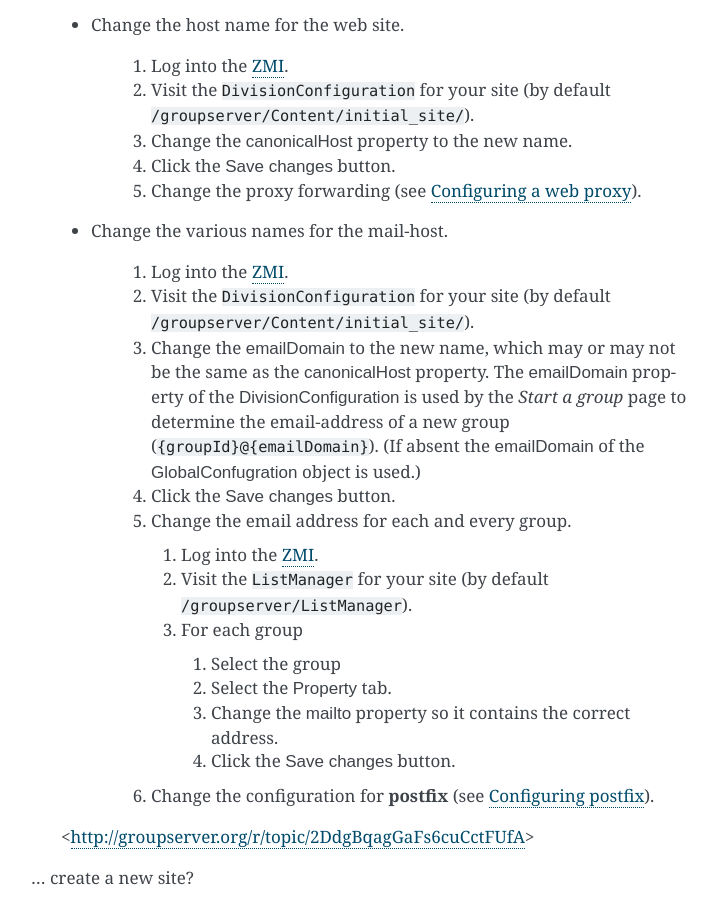
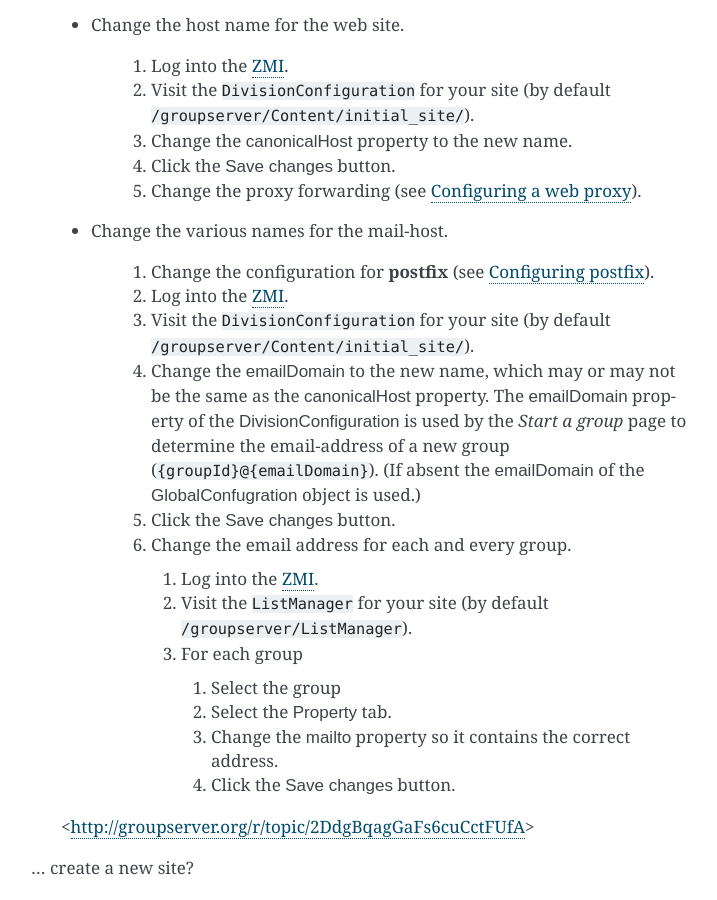
Before and after one commit to groupserver/buildout, a Sphinx documentation site: the page built from docs/faq.rst, in a window 1280 px wide and 900 px high, scrolled down 1101 px. Shown: the whole window, without its empty margins (389-1106 px from the left). Built offline with Sphinx 7.4.7, drawn with Linux system fonts in a browser that asks for light colours; some of the changed lines change nothing that is shown.

Commit message:
Moving up an item in the FAQ

```diff
--- a/docs/faq.rst
+++ b/docs/faq.rst
@@ -85,6 +85,8 @@ How do I...
 
   * Change the various names for the mail-host.
 
+     #. Change the configuration for :command:`postfix` (see
+        :doc:`postfix-configure`).
      #. Log into the :ref:`ZMI <ZMI Login>`.
      #. Visit the :file:`DivisionConfiguration` for your site (by
         default :file:`/groupserver/Content/initial_site/`).
@@ -111,9 +113,6 @@ How do I...
            #. Change the :guilabel:`mailto` property so it
               contains the correct address.
            #. Click the :guilabel:`Save changes` button.
-
-     #. Change the configuration for :command:`postfix` (see
-        :doc:`postfix-configure`).
 
   <http://groupserver.org/r/topic/2DdgBqagGaFs6cuCctFUfA>
 
```
